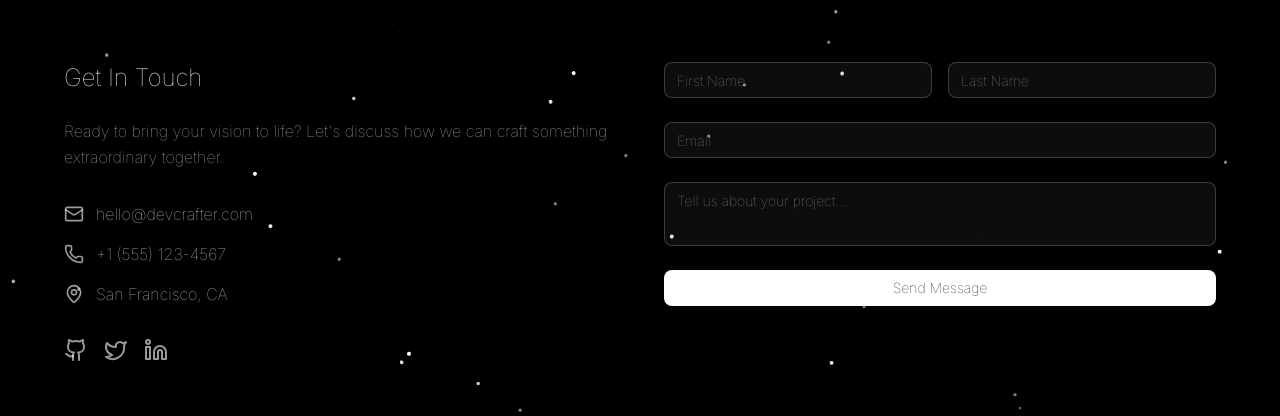
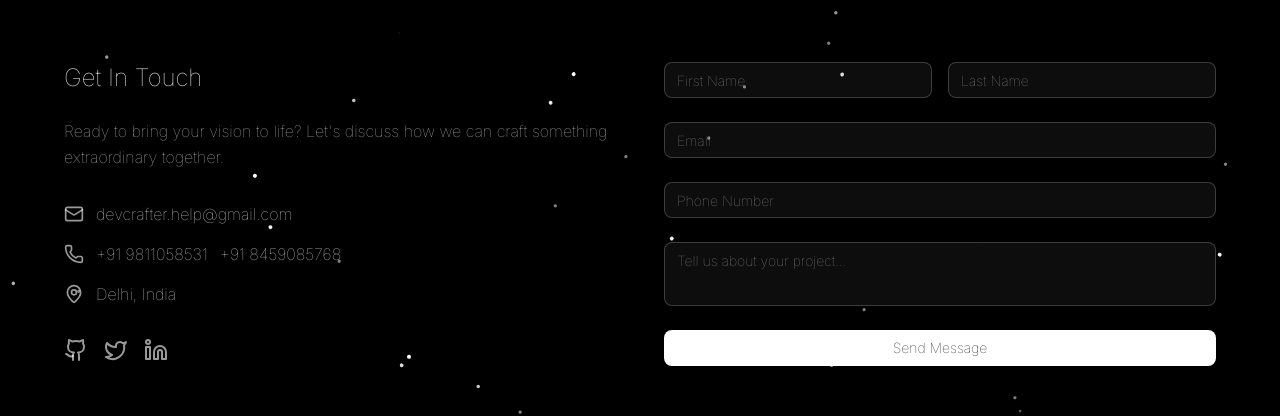
Before and after one commit to sahilbajaj2004/devcrafter, a Next.js app: page / in a window 1280 px wide. Shown: the part 2748-3164 px from the top of the page. Built offline with nearby package versions, Linux system fonts and the light colour scheme.

Commit message:
contact form done

```diff
--- a/src/app/page.tsx
+++ b/src/app/page.tsx
@@ -21,8 +21,7 @@ import { Textarea } from "@/components/ui/textarea"
 import { Card, CardContent } from "@/components/ui/card"
 
 // Animated Background Components
-const GridBackground = () => {
-  return (
+const GridBackground = () => (
   <div className="absolute inset-0 opacity-30">
     <div
       className="absolute inset-0"
@@ -36,15 +35,13 @@ const GridBackground = () => {
     />
   </div>
 )
-}
 
-const ParticleBackground = () => {
-  return (
+const ParticleBackground = () => (
   <div className="absolute inset-0">
     {[...Array(50)].map((_, i) => {
-        const randomX = Math.random() * 200 - 100 // Random X movement between -100 and 100
-        const randomY = Math.random() * 200 - 100 // Random Y movement between -100 and 100
-        const randomRotation = Math.random() * 360 // Random rotation
+      const randomX = Math.random() * 200 - 100
+      const randomY = Math.random() * 200 - 100
+      const randomRotation = Math.random() * 360
 
       return (
         <motion.div
@@ -62,7 +59,7 @@ const ParticleBackground = () => {
             scale: [0.5, 1, 0.8, 1, 0.5],
           }}
           transition={{
-              duration: Math.random() * 8 + 5, // Random duration between 5-13 seconds
+            duration: Math.random() * 8 + 5,
             repeat: Number.POSITIVE_INFINITY,
             delay: Math.random() * 3,
             ease: "easeInOut",
@@ -72,7 +69,6 @@ const ParticleBackground = () => {
     })}
   </div>
 )
-}
 
 // Navbar Component
 const Navbar = () => {
@@ -136,7 +132,6 @@ const HeroSection = () => {
     <section className="relative min-h-screen flex items-center justify-center bg-black overflow-hidden">
       <GridBackground />
       <ParticleBackground />
-
       <motion.div className="relative z-10 text-center px-4" style={{ y }}>
         <motion.h1
           className="text-6xl md:text-8xl font-thin text-white mb-6"
@@ -170,8 +165,7 @@ const HeroSection = () => {
 }
 
 // About Section
-const AboutSection = () => {
-  return (
+const AboutSection = () => (
   <section id="about" className="relative py-20 bg-transparent overflow-hidden">
     <GridBackground />
     <div className="container mx-auto px-4 relative z-10">
@@ -196,7 +190,6 @@ const AboutSection = () => {
     </div>
   </section>
 )
-}
 
 // Services Section
 const ServicesSection = () => {
@@ -269,21 +262,25 @@ const ProjectsSection = () => {
       title: "E-Commerce Platform",
       description: "Modern shopping experience with seamless checkout",
       image: "/placeholder.svg?height=300&width=400",
+      link: "https://example.com/ecommerce",
     },
     {
       title: "SaaS Dashboard",
       description: "Analytics platform with real-time data visualization",
       image: "/placeholder.svg?height=300&width=400",
+      link: "https://example.com/saas-dashboard",
     },
     {
       title: "Mobile Banking App",
       description: "Secure and intuitive financial management",
       image: "/placeholder.svg?height=300&width=400",
+      link: "https://example.com/mobile-banking",
     },
     {
       title: "Portfolio Website",
       description: "Creative showcase for digital artist",
       image: "/placeholder.svg?height=300&width=400",
+      link: "https://example.com/portfolio",
     },
   ]
 
@@ -311,6 +308,7 @@ const ProjectsSection = () => {
               viewport={{ once: true }}
               whileHover={{ y: -10 }}
             >
+              <a href={project.link} target="_blank" rel="noopener noreferrer" className="block">
                 <div className="relative overflow-hidden rounded-lg">
                   <img
                     src={project.image || "/placeholder.svg"}
@@ -324,6 +322,7 @@ const ProjectsSection = () => {
                     </div>
                   </div>
                 </div>
+              </a>
             </motion.div>
           ))}
         </div>
@@ -332,8 +331,36 @@ const ProjectsSection = () => {
   )
 }
 
-// Contact Section
+// Contact Section with Web3Forms
 const ContactSection = () => {
+  const [status, setStatus] = useState(null)
+  const [loading, setLoading] = useState(false)
+
+  async function handleSubmit(event) {
+    event.preventDefault()
+    setLoading(true)
+    const formData = new FormData(event.target)
+    formData.append("access_key", "b439ca96-e064-42f2-819b-2f0ac2fd54a9")
+
+    const object = Object.fromEntries(formData)
+    const json = JSON.stringify(object)
+
+    const response = await fetch("https://api.web3forms.com/submit", {
+      method: "POST",
+      headers: { "Content-Type": "application/json", Accept: "application/json" },
+      body: json,
+    })
+
+    const result = await response.json()
+    setLoading(false)
+    if (result.success) {
+      setStatus("Message sent successfully!")
+      event.target.reset()
+    } else {
+      setStatus("Something went wrong. Please try again.")
+    }
+  }
+
   return (
     <section id="contact" className="relative py-20 bg-black overflow-hidden">
       <ParticleBackground />
@@ -361,22 +388,35 @@ const ContactSection = () => {
             <div className="space-y-4">
               <div className="flex items-center space-x-3">
                 <Mail className="h-5 w-5 text-white/60" />
-                <span className="text-white/80 font-thin">hello@devcrafter.com</span>
+                <a href="mailto:devcrafter.help@gmail.com" className="text-white/80 font-thin hover:underline">
+                  devcrafter.help@gmail.com
+                </a>
               </div>
               <div className="flex items-center space-x-3">
                 <Phone className="h-5 w-5 text-white/60" />
-                <span className="text-white/80 font-thin">+1 (555) 123-4567</span>
+                <a href="tel:+919811058531" className="text-white/80 font-thin hover:underline">
+                  +91 9811058531
+                </a>
+                <a href="tel:+918459085768" className="text-white/80 font-thin hover:underline">
+                  +91 8459085768
+                </a>
               </div>
               <div className="flex items-center space-x-3">
                 <MapPin className="h-5 w-5 text-white/60" />
-                <span className="text-white/80 font-thin">San Francisco, CA</span>
+                <span className="text-white/80 font-thin">Delhi, India</span>
               </div>
             </div>
             <div className="flex space-x-4 mt-8">
-              {[Github, Twitter, Linkedin].map((Icon, index) => (
+              {[
+                { Icon: Github, href: "https://github.com/devcrafter" },
+                { Icon: Twitter, href: "https://twitter.com/devcrafter" },
+                { Icon: Linkedin, href: "https://linkedin.com/in/devcrafter" },
+              ].map(({ Icon, href }, index) => (
                 <motion.a
                   key={index}
-                  href="#"
+                  href={href}
+                  target="_blank"
+                  rel="noopener noreferrer"
                   className="text-white/60 hover:text-white transition-colors"
                   whileHover={{ scale: 1.2, y: -2 }}
                 >
@@ -385,41 +425,56 @@ const ContactSection = () => {
               ))}
             </div>
           </motion.div>
+
           <motion.div
             initial={{ opacity: 0, x: 50 }}
             whileInView={{ opacity: 1, x: 0 }}
             transition={{ duration: 0.8 }}
             viewport={{ once: true }}
           >
-            <form className="space-y-6">
+            <form className="space-y-6" onSubmit={handleSubmit}>
               <div className="grid grid-cols-1 md:grid-cols-2 gap-4">
                 <Input
+                  name="first_name"
                   placeholder="First Name"
                   className="bg-white/5 border-white/20 text-white placeholder:text-white/50 font-thin"
+                  required
                 />
                 <Input
+                  name="last_name"
                   placeholder="Last Name"
                   className="bg-white/5 border-white/20 text-white placeholder:text-white/50 font-thin"
+                  required
                 />
               </div>
                 <Input
                 type="email"
+                name="email"
                 placeholder="Email"
                 className="bg-white/5 border-white/20 text-white placeholder:text-white/50 font-thin"
+                required
+                />
+                <Input
+                type="tel"
+                name="phone"
+                placeholder="Phone Number"
+                className="bg-white/5 border-white/20 text-white placeholder:text-white/50 font-thin"
+                required
                 />
                 <Textarea
+                name="message"
                 placeholder="Tell us about your project..."
                 rows={5}
                 className="bg-white/5 border-white/20 text-white placeholder:text-white/50 font-thin resize-none"
+                required
                 />
-              <Button type="submit" className="w-full bg-white text-black hover:bg-white/90 font-thin py-3">
-                Send Message
+              <Button type="submit" disabled={loading} className="w-full bg-white text-black hover:bg-white/90 font-thin py-3">
+                {loading ? "Sending..." : "Send Message"}
               </Button>
             </form>
+            {status && <p className="mt-4 text-center text-white/70">{status}</p>}
           </motion.div>
         </div>
-
-        {/* Add Footer Content Here */}
         <motion.div
           className="border-t border-white/10 mt-20 pt-8"
           initial={{ opacity: 0, y: 30 }}
```
Lines whose indentation alone changed are shown as unchanged.
